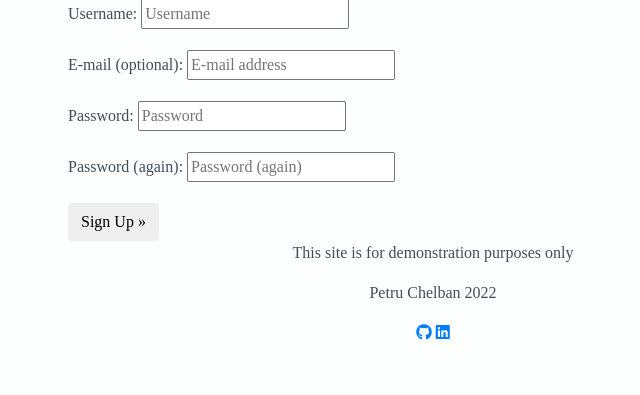
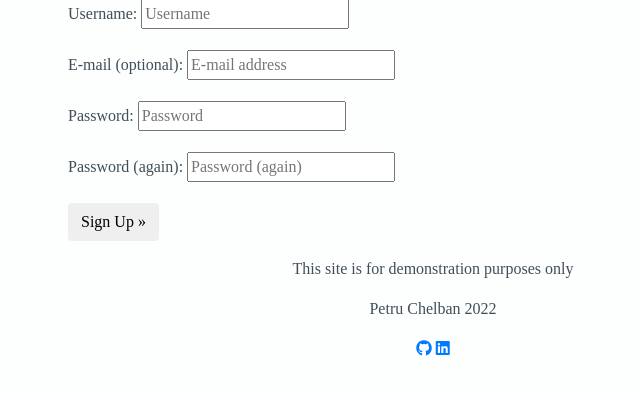
Before and after one commit to petrugio/lovely-smiles-dental, a Django app: page /accounts/signup/ in a window 1280 px wide. Shown: the part 201-596 px from the top of the page, without its empty margins (207-847 px from the left). Run offline with Django 4.2, Linux system fonts and the light colour scheme; some libraries are stand-ins or nearby versions.

Commit message:
Change footer pading

```diff
--- a/templates/base.html
+++ b/templates/base.html
@@ -88,7 +88,7 @@
     {% endblock content %}
 
     <!-- Footer-->
-    <footer class="mt-auto">
+    <footer class="mt-3">
         <div class="col-12 text-center">
             <p>This site is for demonstration purposes only</p>
             <p>Petru Chelban 2022</p>
```
